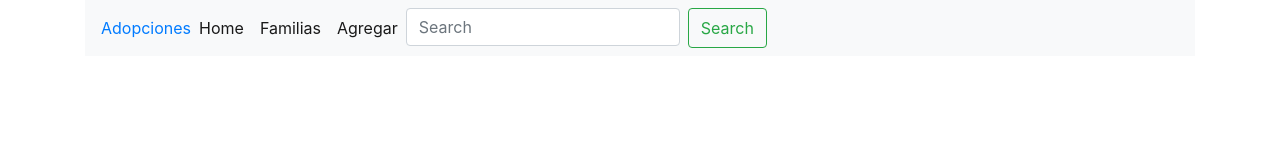
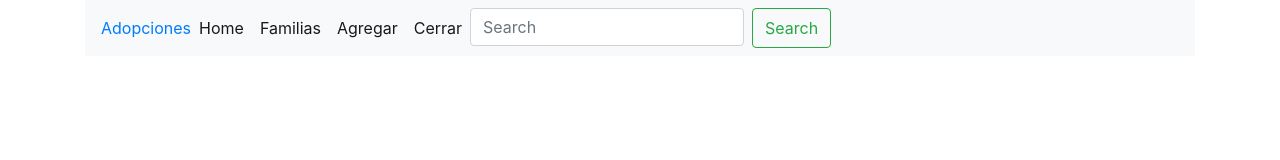
Before and after one commit to dederico/ModuloFamilias, a React (Create React App) app: page / in a window 1280 px wide. Shown: the top 160 px of the page. Built offline with nearby package versions, Linux system fonts and the light colour scheme; no server answers.

Commit message:
firebase config

```diff
--- a/src/components/Navbar.js
+++ b/src/components/Navbar.js
@@ -31,7 +31,11 @@ const Navbar = () => {
                   Agregar
                 </Link>
               </li>
-
+              <li className="nav-item active">
+                <Link to="/" className="nav-link">
+                  Cerrar
+                </Link>
+              </li>
               {/* <UncontrolledDropdown nav inNavbar>
             <DropdownToggle nav caret>
               Caracteristicas
--- a/src/pages/Familia2.js
+++ b/src/pages/Familia2.js
@@ -37,7 +37,7 @@ const Familia2 = () => (
   <>
     <UncontrolledCarousel items={items} />
 
-    <Link to="/">HOME</Link>
+    <Link to="/list/familias">Familias</Link>
   </>
 );
 
```
Also changed, not shown: firebase.json (added), 1 other file (tests, documents, lock files or other folders).
